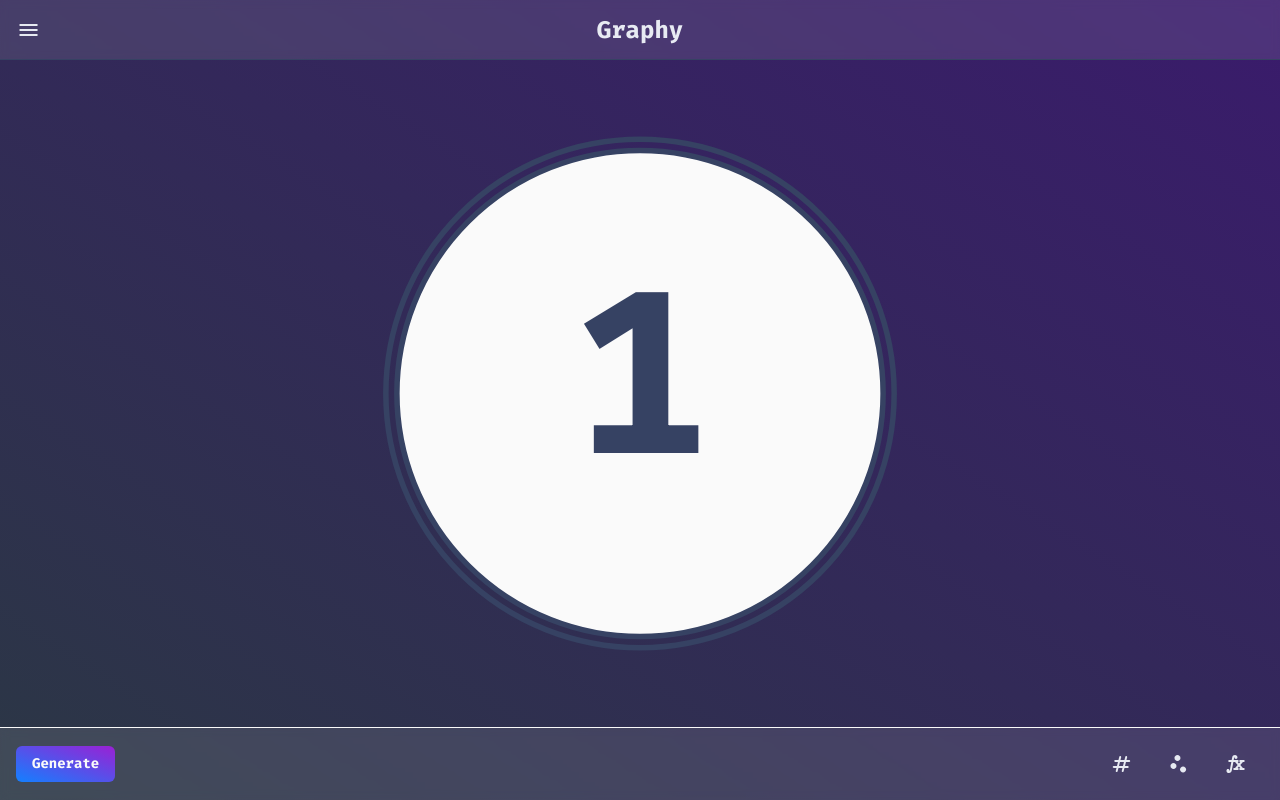
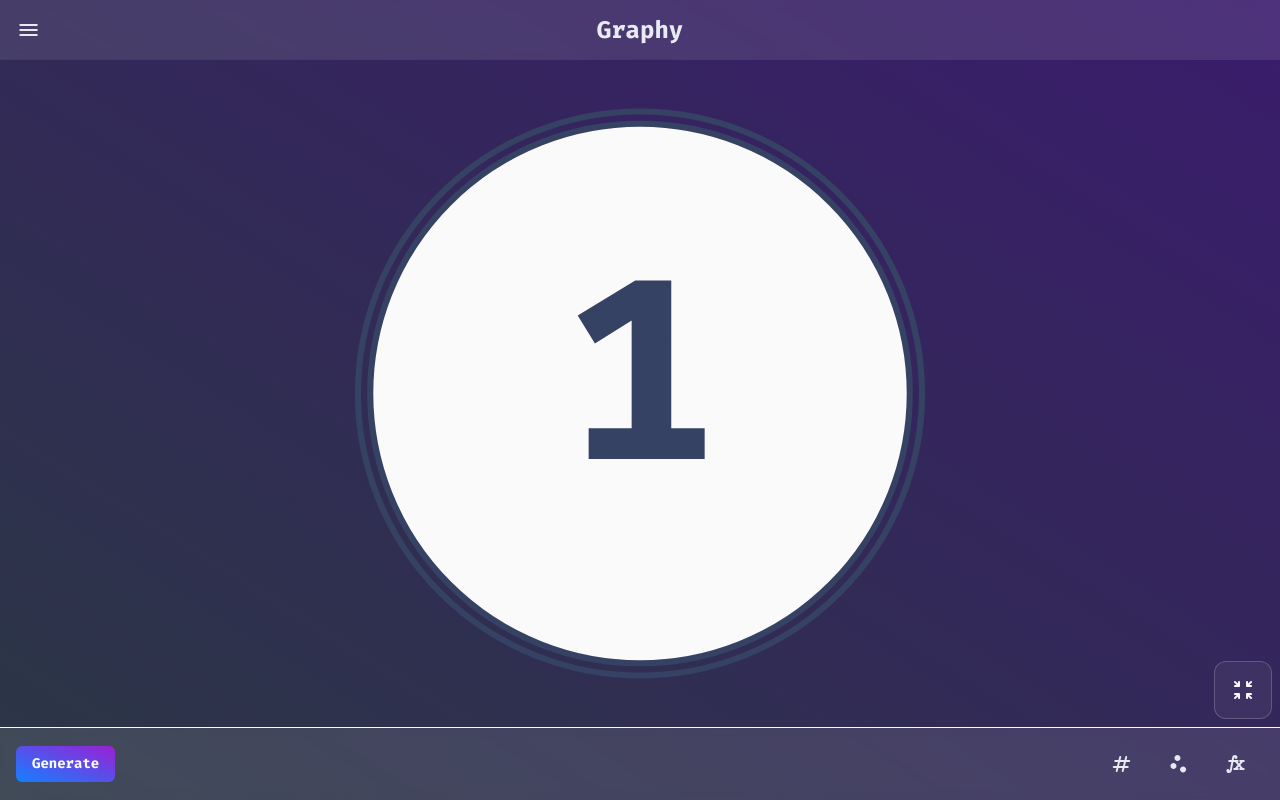
Before and after one commit to sebas-tcotd/graphy, a React (Vite) app: page / in a window 1280 px wide. Both pictures are taken after a click on the button "Generate". Built offline with nearby package versions, Linux system fonts and the light colour scheme.

Commit message:
feat: add zoom function and dynamic import for cytoscape
With this, we assure the main js chunk would be less than 500kB so far

```diff
--- a/src/components/GraphView/index.tsx
+++ b/src/components/GraphView/index.tsx
@@ -1,15 +1,17 @@
 import React, { useRef, useEffect } from "react";
-import cytoscape from "cytoscape";
 import { GraphViewProps } from "./types";
 import { createGraphElementsCollection, setGraphStyle } from "../../utils";
 import { ThemeOptions } from "../../enums";
+import ZoomInIcon from "../../assets/zoom-in.svg";
 
 export const GraphView: React.FC<GraphViewProps> = ({ numberOfNodes }) => {
   const graphDivRef = useRef<HTMLDivElement | null>(null);
   const cyRef = useRef<cytoscape.Core | null>(null);
 
   useEffect(() => {
+    (async () => {
       if (numberOfNodes <= 0) return;
+      const { default: cytoscape } = await import("cytoscape");
 
       cyRef.current = cytoscape({
         container: graphDivRef.current,
@@ -17,22 +19,35 @@ export const GraphView: React.FC<GraphViewProps> = ({ numberOfNodes }) => {
         style: setGraphStyle(ThemeOptions.DARK),
       });
 
-    cyRef.current.layout({ name: "circle", animate: true }).run();
+      cyRef.current.layout({ name: "circle" }).run();
+    })();
   }, [numberOfNodes, graphDivRef]);
 
+  const handleGraphFocus = (): void => {
+    const cy = cyRef.current;
+
+    cy?.fit();
+  };
+
   return (
-    <div className="flex flex-col items-center justify-center | flex-1 | px-4 text-center">
+    <div className="flex flex-col items-center justify-center | flex-1 | px-4 text-center | relative ">
       {numberOfNodes <= 0 ? (
         <span className="text-white/60 text-sm">
           Click on the "Generate" button to create a random graph!
         </span>
       ) : (
-        <div
-          id="graph"
-          className="w-full"
-          ref={graphDivRef}
-          style={{ height: "calc(100% - 3.75rem)" }}
-        />
+        <div id="graph" className="w-full h-full" ref={graphDivRef} />
+      )}
+
+      {numberOfNodes > 0 && (
+        <button
+          type="button"
+          title="Centrar vista"
+          className="absolute bottom-2 right-2 | p-2 sx:p-4 | border border-white/20 hover:border-white/5 rounded-xl | bg-white/5 hover:bg-white/20 | backdrop-blur-md | transition ease-in-out "
+          onClick={handleGraphFocus}
+        >
+          <img src={ZoomInIcon} alt="Center the graph view" />
+        </button>
       )}
     </div>
   );
--- a/src/utils/setGraphStyle.ts
+++ b/src/utils/setGraphStyle.ts
@@ -31,6 +31,6 @@ const themeActions: Record<ThemeOptions, Stylesheet[]> = {
   light: [{ selector: "node", style: { backgroundColor: "#333333" } }],
 };
 
-export const setGraphStyle = (theme: ThemeOptions) => {
+export const setGraphStyle = (theme: ThemeOptions): Stylesheet[] => {
   return themeActions[theme];
 };
```
Also changed, not shown: src/assets/zoom-in.svg (added). Lines whose indentation alone changed are shown as unchanged.
